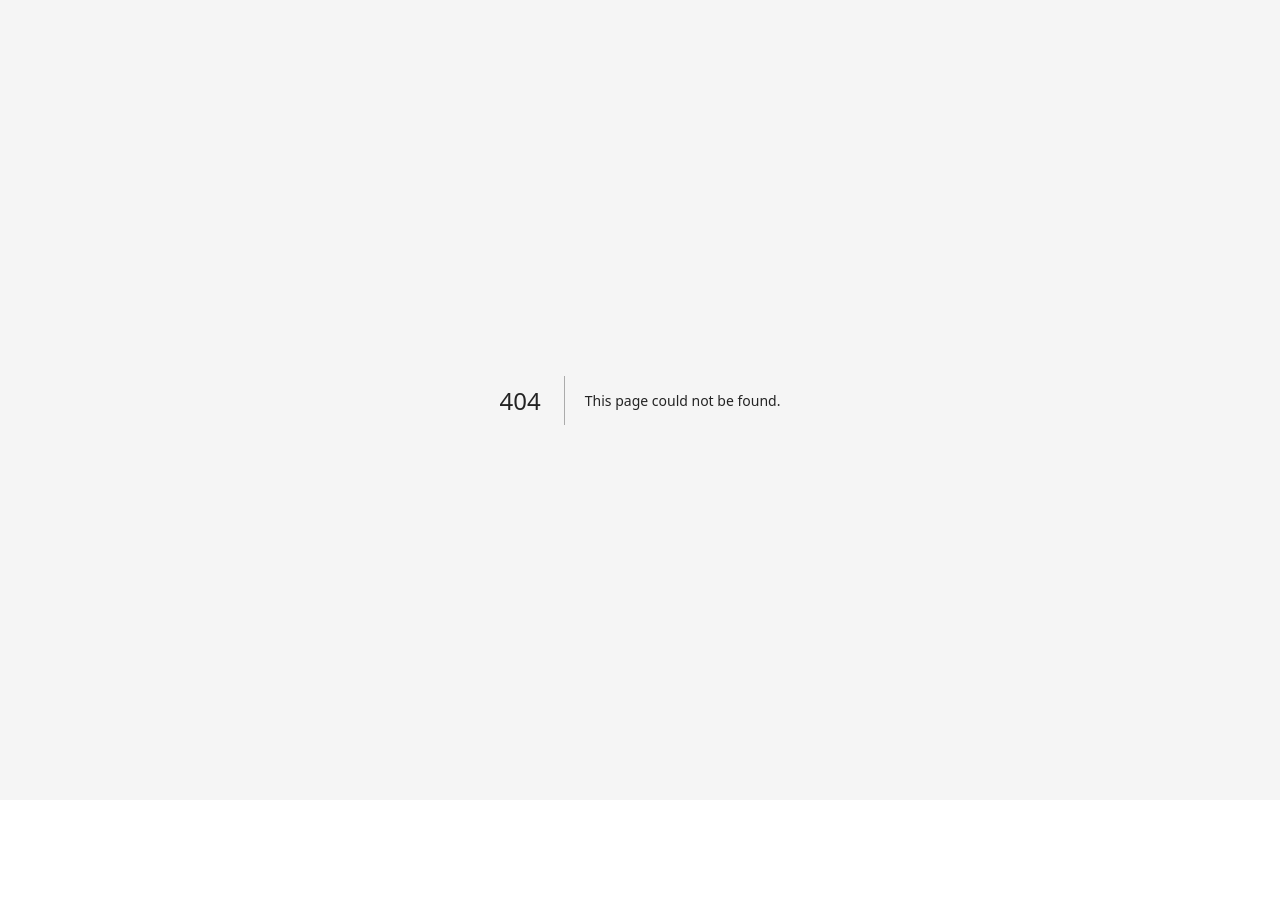
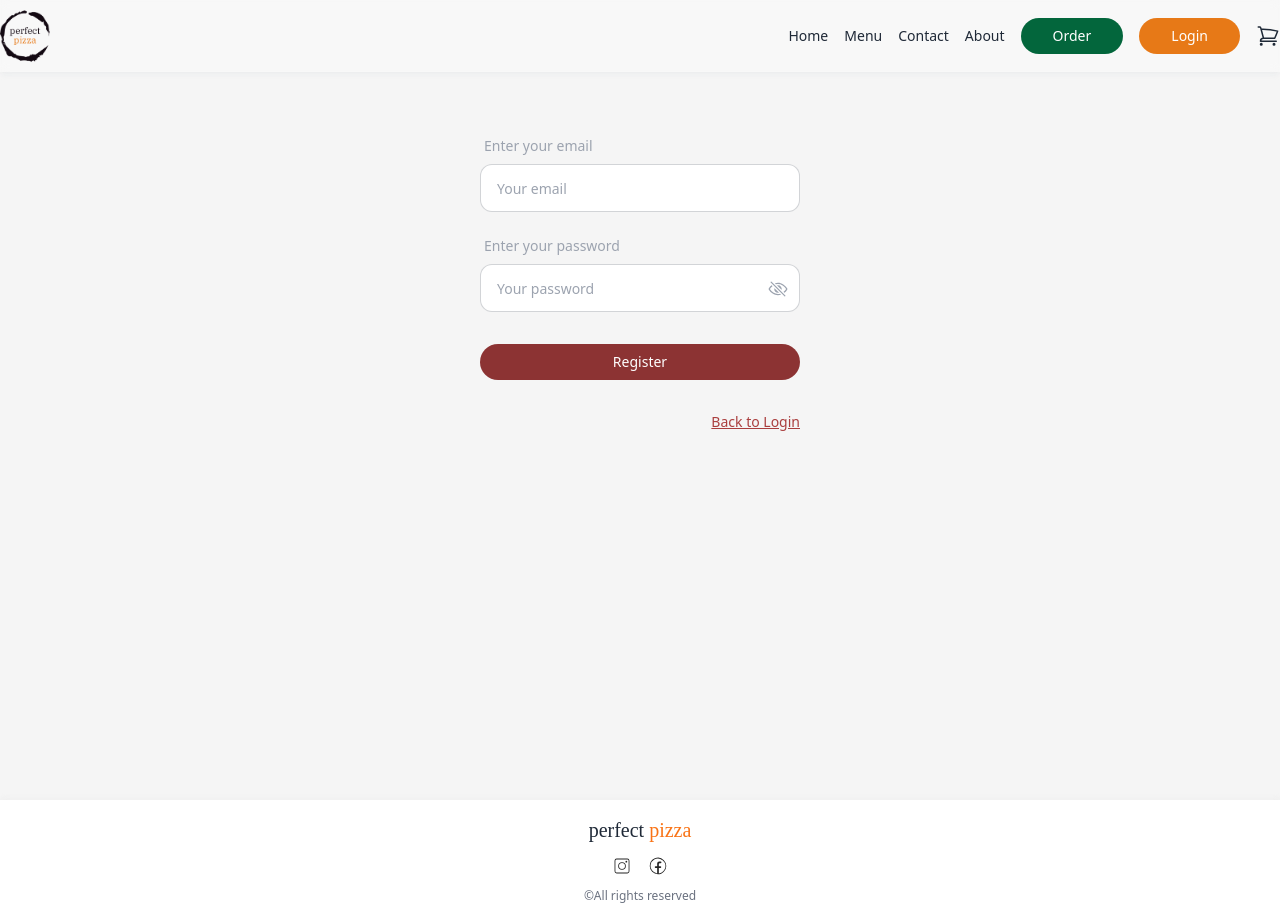
Before and after one commit to srdjan-gr/pizza-order, a Next.js app: page /registration in a window 1280 px wide. Before the commit this address had no page. Before the commit the page ends 800 px from the top, so only its background shows below. Built offline with nearby package versions, Linux system fonts and the light colour scheme.

Commit message:
Create user Backend add. Validation with Toast add. Spinner and disabled register button styling add

```diff
--- a/package.json
+++ b/package.json
@@ -9,10 +9,13 @@
     "lint": "next lint"
   },
   "dependencies": {
+    "bcrypt": "^5.1.1",
+    "mongoose": "^8.0.1",
     "next": "14.0.2",
     "next-auth": "^4.24.5",
     "react": "^18",
     "react-dom": "^18",
+    "react-hot-toast": "^2.4.1",
     "react-icons": "^4.12.0"
   },
   "devDependencies": {
--- a/src/app/api/auth/register/route.js
+++ /dev/null
@@ -1,3 +0,0 @@
-export function POST (request){
-
-}
--- /dev/null
+++ b/src/app/api/register/route.js
@@ -0,0 +1,13 @@
+import User  from "../../models/User"
+import mongoose from "mongoose"
+
+export async function POST (request){
+
+    const body = await request.json()
+
+    mongoose.connect(process.env.MONGO_URL)
+    const createdUser = await User.create(body)
+
+
+    return Response.json(createdUser)
+}
--- a/src/app/globals.css
+++ b/src/app/globals.css
@@ -8,12 +8,15 @@
 }
 
 .btn_main {
-    @apply px-8 py-2 rounded-full
+    @apply px-8 py-2 rounded-full flex justify-center items-center gap-5
+}
+
+.btn_disabled{
+    @apply bg-gray-500
 }
 
 
 .custom_shadow-top{
-    /* box-shadow: rgba(0, 0, 0, 0.06) 0px 2px 4px 0px inset; */
     -webkit-box-shadow: 0.5px -4px 5px -0.5px rgba(222, 222, 222, 0.2);
     -moz-box-shadow: 0.5px -4px 5px -0.5px rgba(222, 222, 222, 0.2);
      box-shadow: 0.5px -4px 5px -0.5px rgba(222, 222, 222, 0.2);
@@ -23,8 +26,8 @@
 /* ------------------------------------------------------ */
 /* Spinner */
 .spinner {
-    width: 56px;
-    height: 56px;
+    width: 20px;
+    height: 20px;
     display: grid;
     animation: spinner-plncf9 4s infinite;
  }
@@ -33,7 +36,7 @@
  .spinner::after {
     content: "";
     grid-area: 1/1;
-    border: 9px solid;
+    border: 4px solid;
     border-radius: 50%;
     border-color: #e77917 #e77917 #0000 #0000;
     mix-blend-mode: darken;
--- a/src/app/login/page.js
+++ b/src/app/login/page.js
@@ -1,7 +1,6 @@
 import Footer from '@/components/Footer'
 import Header from '@/components/Header'
 import LoginForm from '@/components/LoginForm'
-
 const page = () => {
   return (
     <>
--- /dev/null
+++ b/src/app/models/User.js
@@ -0,0 +1,35 @@
+const { Schema, models, model } = require("mongoose");
+import bcrypt from "bcrypt";
+
+const UserSchema = new Schema({
+    email: {
+        type: String,
+        requireed: true,
+        unique: true
+    },
+    password: {
+        type: String,
+        reguired:true,
+        validate: pass => {
+            if(!pass?.length || pass.length < 5){
+                new Error('Password must be at least 5 characters!')
+                return false
+            }
+        },
+    }
+}, {timestamps: true})
+
+
+// Hashing password with bcrypt
+UserSchema.post('validate', (user) => {
+
+    const plainPassword = user.password
+
+    const salt = bcrypt.genSaltSync(10);
+    const hashedPassworrd = bcrypt.hashSync(plainPassword, salt);
+
+    user.password = hashedPassworrd
+})
+
+const User = models?.User ||  model('User', UserSchema)
+export default User
--- a/src/app/register/page.js
+++ b/src/app/registration/page.js
@@ -1,3 +1,4 @@
+
 import Footer from '@/components/Footer'
 import Header from '@/components/Header'
 import RegisterForm from '@/components/RegisterForm'
--- a/src/components/Hero.jsx
+++ b/src/components/Hero.jsx
@@ -19,7 +19,7 @@ const Hero = () => {
 
                 <p className='w-1/3 mt-5 text-lg'>Our online platform offers a premium selection, delivery and taste to place Perfect Pizza directly to your table. Try it now.</p>
 
-                <div className="mt-10 btn_main bg-pizza_green-500 hover:bg-pizza_green-400 text-white flex justify-center items-center cursor-pointer gap-2 w-[170px]">
+                <div className="mt-10 btn_main bg-pizza_green-500 hover:bg-pizza_green-400 text-white cursor-pointer gap-2 w-[180px]">
                     <Link href={'/'}>Order Now </Link>
                     <ArrowRight className='w-6 h-6 ' />
                 </div>
--- a/src/components/LoginForm.jsx
+++ b/src/components/LoginForm.jsx
@@ -65,7 +65,7 @@ const LoginForm = () => {
 
           <button className='btn_main bg-pizza_orange-500 text-white w-full max-w-xs hover:bg-pizza_orange-400 mb-8' >Login</button>
 
-          <Link href={'/register'} className='text-right w-full max-w-xs underline text-pizza_red-400 hover:text-pizza_red-200'>Create Account</Link>
+          <Link href={'/registration'} className='text-right w-full max-w-xs underline text-pizza_red-400 hover:text-pizza_red-200'>Create Account</Link>
 
           <div className='border-b border-gray-300 w-full max-w-xs mt-4' ></div>
 
--- a/src/components/RegisterForm.jsx
+++ b/src/components/RegisterForm.jsx
@@ -1,12 +1,11 @@
 'use client'
 
-import Image from 'next/image'
 import Link from 'next/link'
+import toast, { Toaster } from 'react-hot-toast';
 
-
-import googleIcon from '../../public/images/google.png'
 import { IoEyeOffOutline, IoEyeOutline } from "react-icons/io5";
 import { useState } from 'react'
+import Spinner from './Spinner';
 
 
 const LoginForm = () => {
@@ -14,14 +13,63 @@ const LoginForm = () => {
   const [ email, setEmail ] = useState('')
   const [ password, setPassword ] = useState('')
   const [ seePass, setSeePass ] = useState(false)
+  const [ createUser, setCreateUser ] = useState(false)
+  const [ error, setError ] = useState(false)
+
 
   const seePassHandle = () => {
     setSeePass(!seePass)
   }
 
+
+  const handleFormSubmit = async (e) => {
+    e.preventDefault()
+
+    setCreateUser(true)
+
+    if(!email && !password){
+        toast.error('All fields are required!')
+        setCreateUser(false)
+        return
+    }
+
+    // try {
+    //     await fetch('/api/register', {
+    //         method: 'POST',
+    //         body: JSON.stringify({email, password}),
+    //         headers: {'Content-Type': 'application/json'}
+    //     })
+    // } catch (error) {
+    //     toast.error(error)
+    //     setError(true)
+    // }
+
+    const response = await fetch('/api/register', {
+        method: 'POST',
+        body: JSON.stringify({email, password}),
+        headers: {'Content-Type': 'application/json'}
+    })
+
+    if(!response.ok){
+        toast.error(response.statusText)
+        setCreateUser(false)
+        return
+    }
+
+    setCreateUser(false)
+    toast.success('User created!')
+    setEmail('')
+    setPassword('')
+  }
+
+
+
   return (
     <section className='pt-32 w-full h-screen  m-auto'>
-        <form action="" className='w-full m-auto flex flex-col justify-center items-center' >
+        <form
+            className='w-full m-auto flex flex-col justify-center items-center'
+            onSubmit={handleFormSubmit}
+        >
 
           <div className="form-control w-full max-w-xs mb-4">
             <label className="label">
@@ -41,23 +89,13 @@ const LoginForm = () => {
               <span className="label-text text-gray-400">Enter your password</span>
             </label>
 
-            {
-                !seePass ?
             <input
-                        type="password"
-                        placeholder="Your password"
-                        className="input input-bordered w-full max-w-xs input-md rounded-xl"
-                        value={password}
-                        onChange={(e) => setPassword(e.target.value)}
-                    /> :
-                    <input
-                        type="text"
+                type={!seePass ? 'password' : 'text'}
                 placeholder="Your password"
                 className="input input-bordered w-full max-w-xs input-md rounded-xl"
                 value={password}
                 onChange={(e) => setPassword(e.target.value)}
             />
-            }
 
             {
                 !seePass ?
@@ -73,11 +111,21 @@ const LoginForm = () => {
             }
           </div>
 
-          <button className='btn_main bg-pizza_red-500 text-white w-full max-w-xs hover:bg-pizza_red-400 mb-8' >Register</button>
+            <button
+                className={`${createUser ? 'bg-gray-300' : ' bg-pizza_red-500 hover:bg-pizza_red-400' } btn_main text-white w-full max-w-xs mb-8 relative`}
+                disabled = {createUser}
+            >
+                Register
+                {createUser &&  <Spinner />}
+
+            </button>
 
           <Link href={'/login'} className='text-right w-full max-w-xs underline text-pizza_red-400 hover:text-pizza_red-200'>Back to Login</Link>
 
         </form>
+
+
+        <Toaster />
     </section>
   )
 }
--- a/src/components/Spinner.jsx
+++ b/src/components/Spinner.jsx
@@ -1,9 +1,9 @@
 import React from 'react'
 
-const Spiner = () => {
+const Spinner = () => {
   return (
-    <div class="spinner"></div>
+    <div className="spinner"></div>
   )
 }
 
-export default Spiner
+export default Spinner
--- a/tsconfig.json
+++ b/tsconfig.json
@@ -5,6 +5,9 @@
       "dom.iterable",
       "esnext"
     ],
+    "paths": {
+      "@/*": ["./src/*"]
+    },
     "allowJs": true,
     "skipLibCheck": true,
     "strict": false,
```
Also changed, not shown: 2 other files (tests, documents, lock files or other folders). Lines whose indentation alone changed are shown as unchanged.
